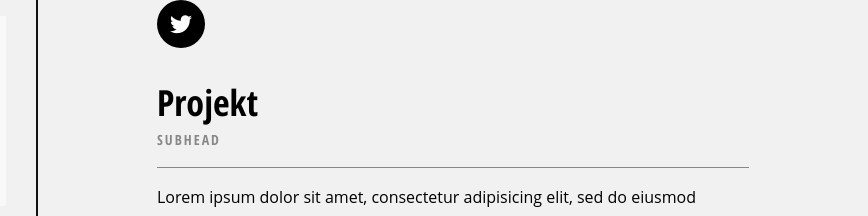
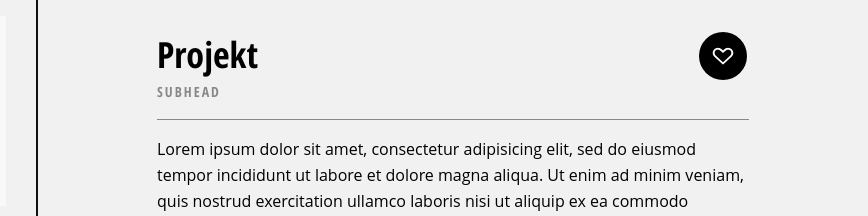
Before and after one commit to LostKobrakai/FinalDraft, a plain HTML site: page digital.html in a window 1280 px wide. Shown: the top 216 px of the page, 412-1280 px from the left. Drawn offline with Linux system fonts and the light colour scheme.

Commit message:
Added Buttonstyle & Heartbutton

```diff
--- a/digital.html
+++ b/digital.html
@@ -80,9 +80,9 @@
 	<div class="content-wrapper">
 		<div class="content">
 			<div class="buttons">
-				<a class="button icon-alone">
-					<span aria-hidden="true" data-icon="&#x74;" title="Kontakt"></span>
-					<span class="screen-reader-text">Share</span>
+				<a class="button icon-alone" data-hover="#F00">
+					<span aria-hidden="true" data-icon="d" title="Give it a heart!"></span>
+					<span class="screen-reader-text">Heart</span>
 				</a>
 			</div>
 			<hgroup>
--- a/style.css
+++ b/style.css
@@ -108,10 +108,17 @@ img{
 	height: auto;
 }
 
+/*------------- Buttons --------------*/
+
+.buttons{
+	float: right;
+}
+
 .button{
 	display: block;
 	width: 2em;
 	height: 2em;
+	margin: 0 2px;
 	-webkit-border-radius: 50%;
 	border-radius: 50%;
 	background: #000;
@@ -119,6 +126,11 @@ img{
 	line-height: 2em;
 	font-size: 1.5em;
 	color: #fff;
+}
+
+.button:hover{
+	text-decoration: none;
+	color: attr(data-hover);
 }
 
 /*------------- NAV --------------*/
```
